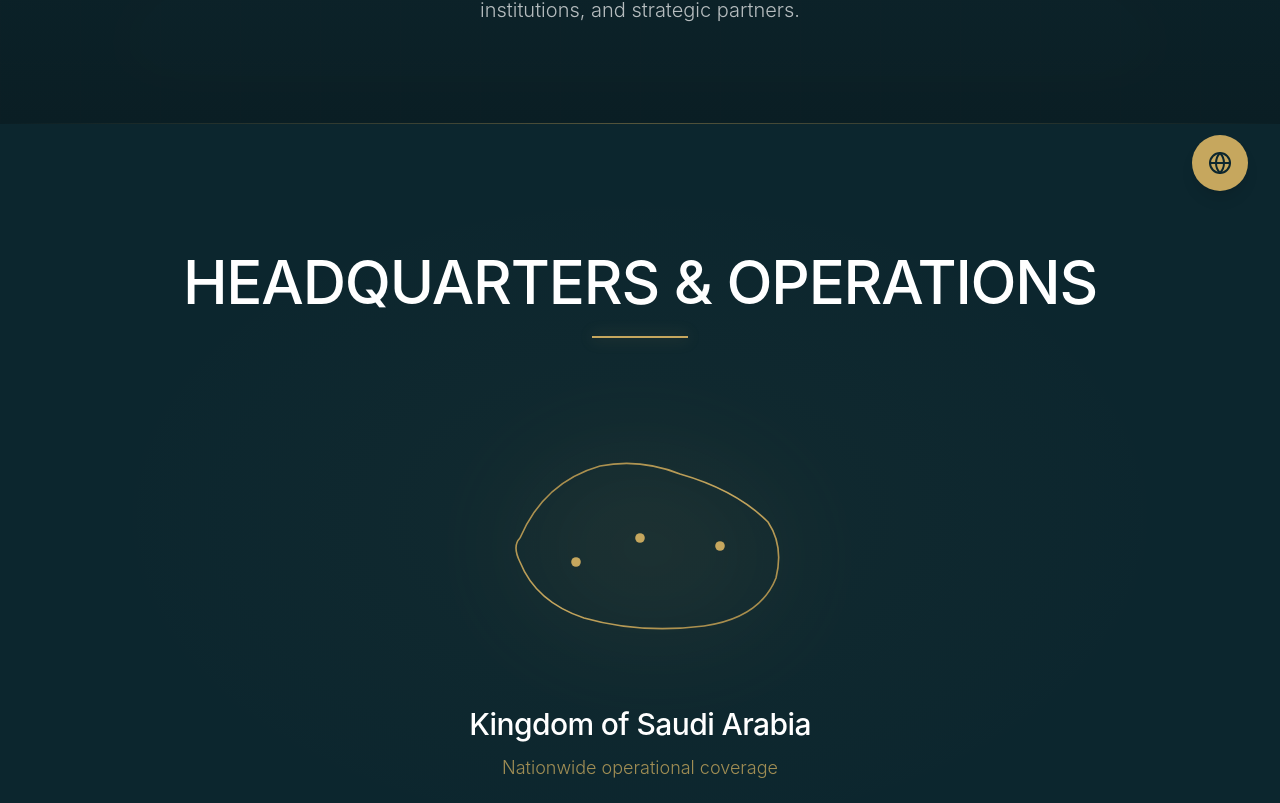
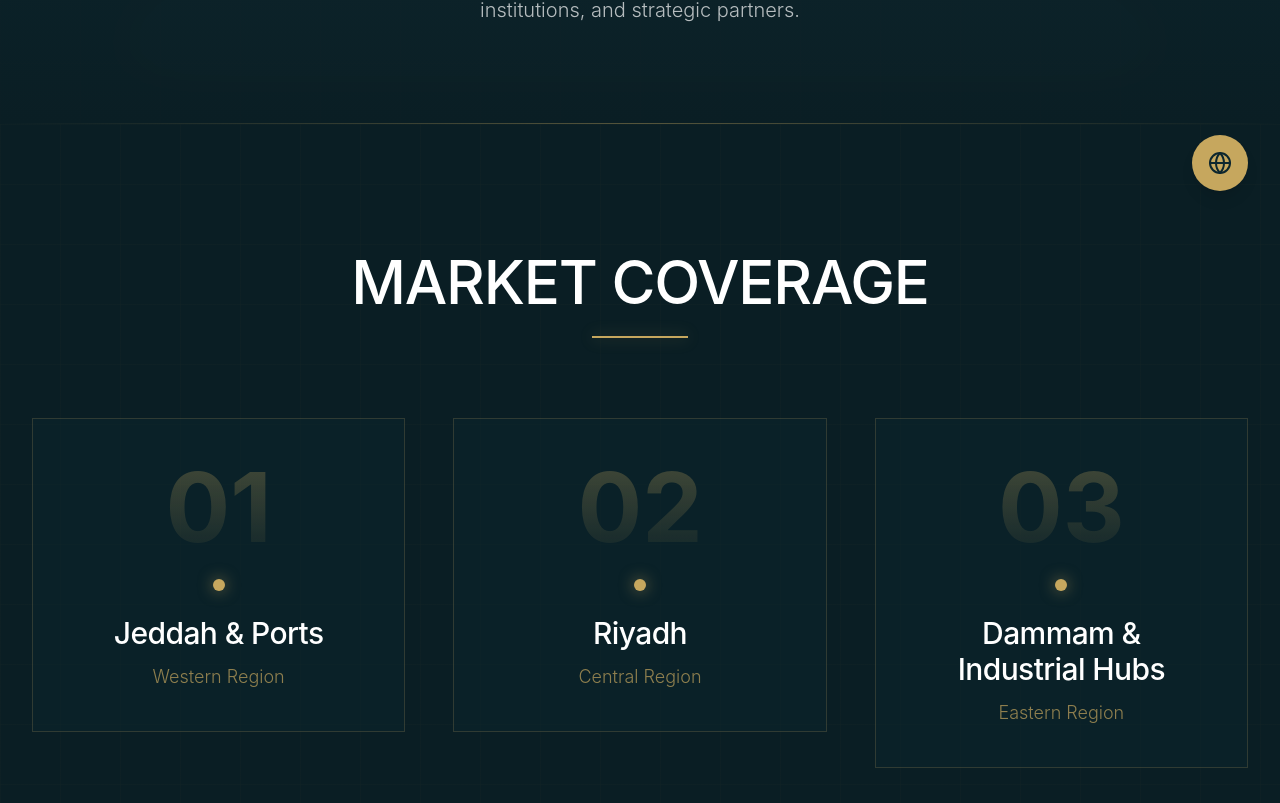
Before and after one commit to Jehad-Horani/q-motors, a Next.js app: page /contact in a window 1280 px wide. Shown: the part 577-1380 px from the top of the page. Built offline with nearby package versions, Linux system fonts and the light colour scheme.

Commit message:
remove section

```diff
--- a/app/contact/page.tsx
+++ b/app/contact/page.tsx
@@ -90,83 +90,7 @@ export default function Contact() {
         </div>
       </section>
 
-      <GoldDivider />
 
-      {/* HEADQUARTERS SECTION */}
-      <section className="py-32 relative bg-q-teal-dark">
-        <div className="absolute inset-0 bg-[radial-gradient(ellipse_at_center,rgba(198,167,94,0.03)_0%,transparent_60%)]" />
-
-        <div className="relative z-10 max-w-6xl mx-auto px-4 sm:px-6 lg:px-8">
-          <FadeIn>
-            <div className="text-center mb-20">
-              <h2 className="text-4xl md:text-6xl font-heading font-medium text-white uppercase tracking-tight mb-6">
-                Headquarters & Operations
-              </h2>
-              <div className="w-24 h-[2px] bg-q-gold mx-auto" style={{ boxShadow: '0 0 15px rgba(198,167,94,0.4)' }} />
-            </div>
-          </FadeIn>
-
-          <FadeIn delay={0.2}>
-            <div className="flex flex-col items-center">
-              {/* Saudi Arabia Outline */}
-              <div className="relative mb-12">
-                {/* Glow Effect */}
-                <motion.div
-                  className="absolute inset-0 blur-3xl opacity-30"
-                  animate={{ opacity: [0.2, 0.4, 0.2] }}
-                  transition={{ duration: 4, repeat: Infinity, ease: "easeInOut" }}
-                >
-                  <svg viewBox="0 0 400 300" className="w-80 h-60 fill-q-gold/20">
-                    <path d="M50,150 Q80,80 150,60 Q200,50 250,70 Q320,90 360,130 Q380,160 370,200 Q350,250 280,260 Q200,270 130,250 Q70,230 50,180 Q40,160 50,150 Z" />
-                  </svg>
-                </motion.div>
-
-                {/* Main Outline */}
-                <motion.svg
-                  viewBox="0 0 400 300"
-                  className="w-80 h-60 relative z-10"
-                  initial={{ pathLength: 0, opacity: 0 }}
-                  whileInView={{ pathLength: 1, opacity: 1 }}
-                  viewport={{ once: true }}
-                  transition={{ duration: 2, ease: "easeInOut" }}
-                >
-                  <motion.path
-                    d="M50,150 Q80,80 150,60 Q200,50 250,70 Q320,90 360,130 Q380,160 370,200 Q350,250 280,260 Q200,270 130,250 Q70,230 50,180 Q40,160 50,150 Z"
-                    fill="none"
-                    stroke="url(#goldGradient)"
-                    strokeWidth="2"
-                    initial={{ pathLength: 0 }}
-                    whileInView={{ pathLength: 1 }}
-                    viewport={{ once: true }}
-                    transition={{ duration: 2, ease: "easeInOut" }}
-                  />
-                  <defs>
-                    <linearGradient id="goldGradient" x1="0%" y1="0%" x2="100%" y2="100%">
-                      <stop offset="0%" stopColor="#9E8547" />
-                      <stop offset="50%" stopColor="#C6A75E" />
-                      <stop offset="100%" stopColor="#9E8547" />
-                    </linearGradient>
-                  </defs>
-
-                  {/* Region Markers */}
-                  <motion.circle cx="120" cy="180" r="6" fill="#C6A75E" initial={{ scale: 0 }} whileInView={{ scale: 1 }} viewport={{ once: true }} transition={{ delay: 2.2 }} />
-                  <motion.circle cx="200" cy="150" r="6" fill="#C6A75E" initial={{ scale: 0 }} whileInView={{ scale: 1 }} viewport={{ once: true }} transition={{ delay: 2.4 }} />
-                  <motion.circle cx="300" cy="160" r="6" fill="#C6A75E" initial={{ scale: 0 }} whileInView={{ scale: 1 }} viewport={{ once: true }} transition={{ delay: 2.6 }} />
-                </motion.svg>
-              </div>
-
-              <div className="text-center">
-                <h3 className="text-2xl md:text-3xl text-white font-heading font-normal mb-3">
-                  Kingdom of Saudi Arabia
-                </h3>
-                <p className="text-lg text-q-gold/80 font-body font-light">
-                  Nationwide operational coverage
-                </p>
-              </div>
-            </div>
-          </FadeIn>
-        </div>
-      </section>
 
       <GoldDivider />
 
```
